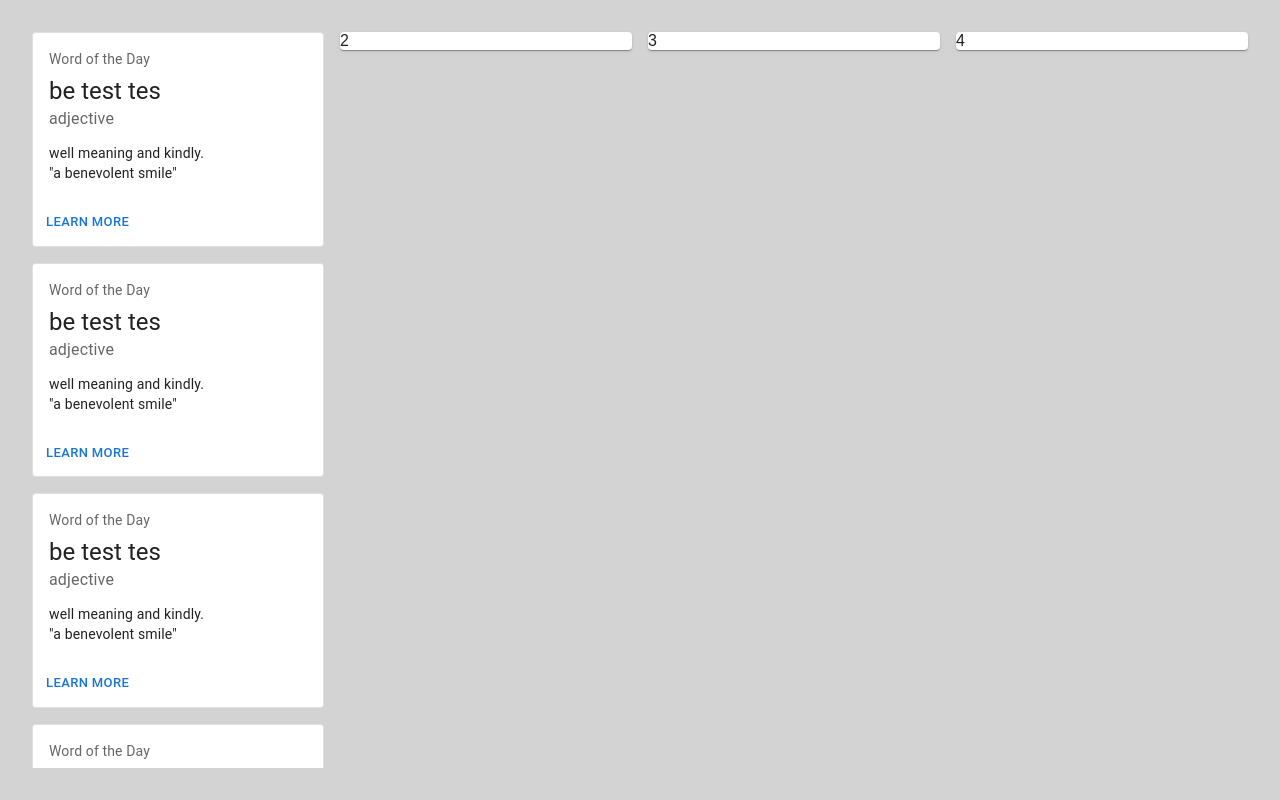
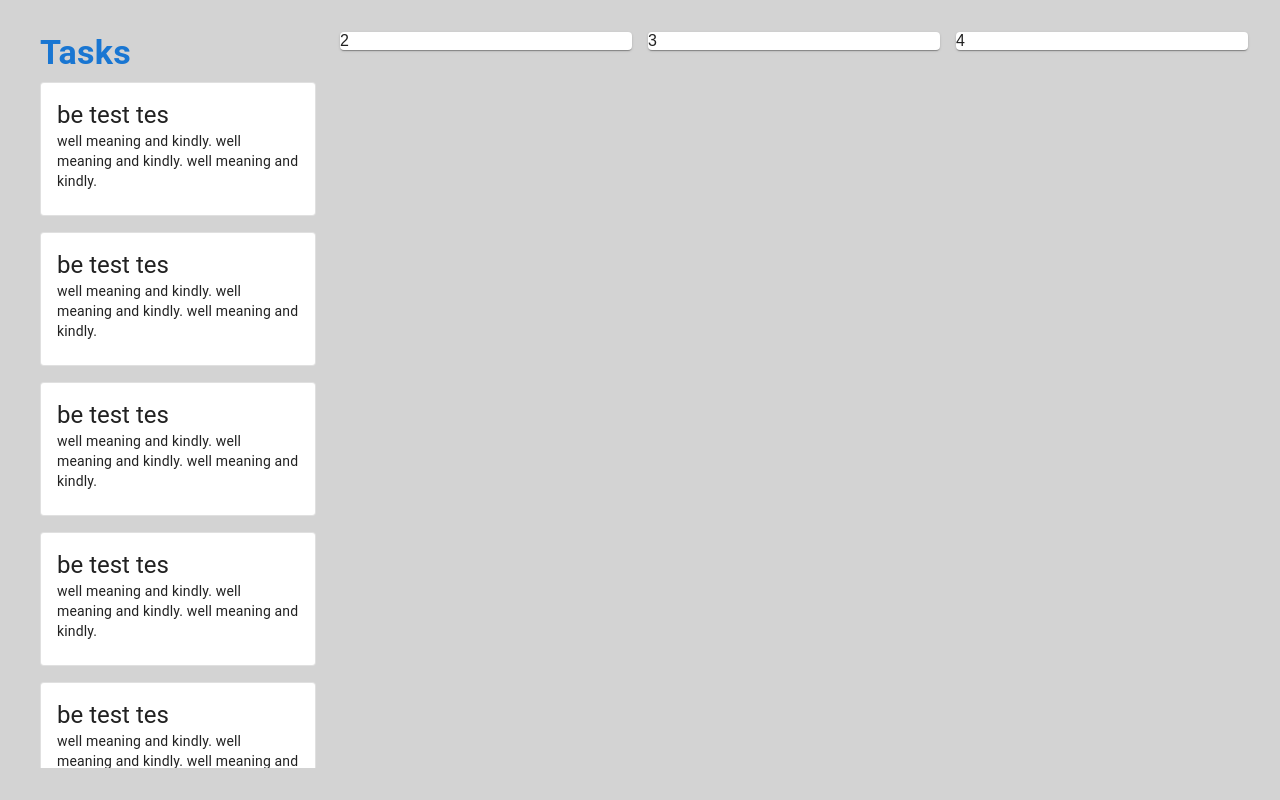
Before and after one commit to randa-11295/To-Do-App, a React (Vite) app: page / in a window 1280 px wide. Built offline with nearby package versions, Linux system fonts and the light colour scheme.

Commit message:
update ui

```diff
--- a/package.json
+++ b/package.json
@@ -12,6 +12,7 @@
   "dependencies": {
     "@emotion/react": "^11.14.0",
     "@emotion/styled": "^11.14.1",
+    "@mui/icons-material": "^7.3.2",
     "@mui/material": "^7.3.2",
     "@reduxjs/toolkit": "^2.9.0",
     "react": "^19.1.1",
--- a/src/components/cards/TaskCard.jsx
+++ b/src/components/cards/TaskCard.jsx
@@ -1,35 +1,30 @@
 
 import Card from "@mui/material/Card";
-import CardActions from "@mui/material/CardActions";
 import CardContent from "@mui/material/CardContent";
-import Button from "@mui/material/Button";
 import Typography from "@mui/material/Typography";
-
+import { Stack , Box} from "@mui/material";
 
 
 export default function TaskCard() {
   return (
     <Card variant="outlined" sx={{ mb: 2 }}>
-      {" "}
       <CardContent>
-        <Typography gutterBottom sx={{ color: "text.secondary", fontSize: 14 }}>
-          Word of the Day
-        </Typography>
+       <Stack>
         <Typography variant="h5" component="div">
           be test tes
         </Typography>
-        <Typography sx={{ color: "text.secondary", mb: 1.5 }}>
-          adjective
-        </Typography>
+        <Box>
+
+        </Box>
+
+       </Stack>
+
         <Typography variant="body2">
           well meaning and kindly.
-          <br />
-          {'"a benevolent smile"'}
+          well meaning and kindly.
+          well meaning and kindly.
         </Typography>
       </CardContent>
-      <CardActions>
-        <Button size="small">Learn More</Button>
-      </CardActions>
     </Card>
   );
 }
--- a/src/index.css
+++ b/src/index.css
@@ -5,23 +5,20 @@
  box-sizing: border-box;
 }
 
-/* يعمل على Chrome, Edge, Safari */
 ::-webkit-scrollbar {
   width: 8px;
   height: 8px;
 }
 
-::-webkit-scrollbar-track {
-  background: #f1f1f1;
-  border-radius: 8px;
-}
+
 
 ::-webkit-scrollbar-thumb {
-  background: #888;
+  background: #969696;
   border-radius: 8px;
   transition: background 0.3s ease;
 }
 
 ::-webkit-scrollbar-thumb:hover {
-  background: #555;
+  background: #737373;
+  cursor: grab;
 }
--- a/src/pages/Tasks.jsx
+++ b/src/pages/Tasks.jsx
@@ -1,4 +1,4 @@
-import { Box } from "@mui/material";
+import { Box, Typography } from "@mui/material";
 import Grid from "@mui/material/Grid";
 import Paper from "@mui/material/Paper";
 import TaskCard from "../components/cards/TaskCard";
@@ -13,10 +13,16 @@ const Tasks = () => {
       <Grid
         size={{ xs: 12, md: 2, lg: 3 }}
         sx={{
-          // bgcolor: "secondary.main",
-          height: "100% ",  overflowY: "scroll",
+          px: 1,
+          height: "100% ",
+          overflowY: "scroll",
         }}
       >
+       <Typography variant="h4" color="primary.main" mb={1} fontWeight={700}>
+        Tasks
+       </Typography>
+        <TaskCard />
+        <TaskCard />
         <TaskCard />
         <TaskCard />
         <TaskCard />
```
Also changed, not shown: src/components/Inputs/IconBtn.jsx (added, +15 -0 lines), 1 other file (tests, documents, lock files or other folders).
